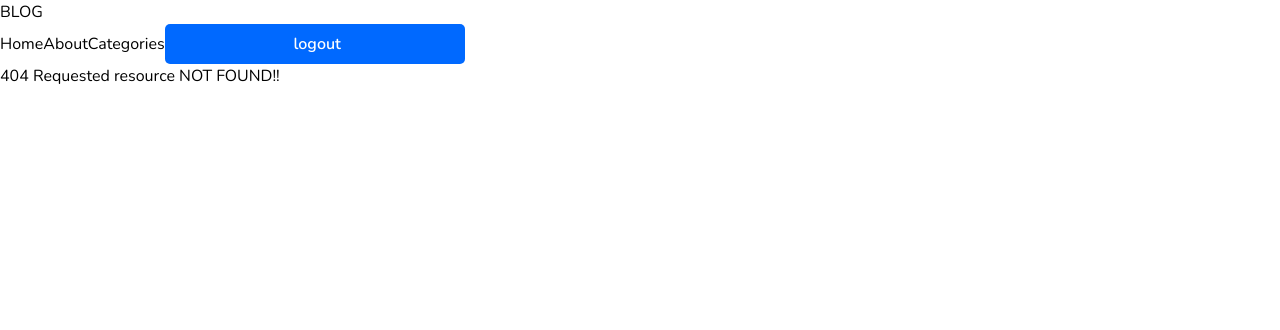
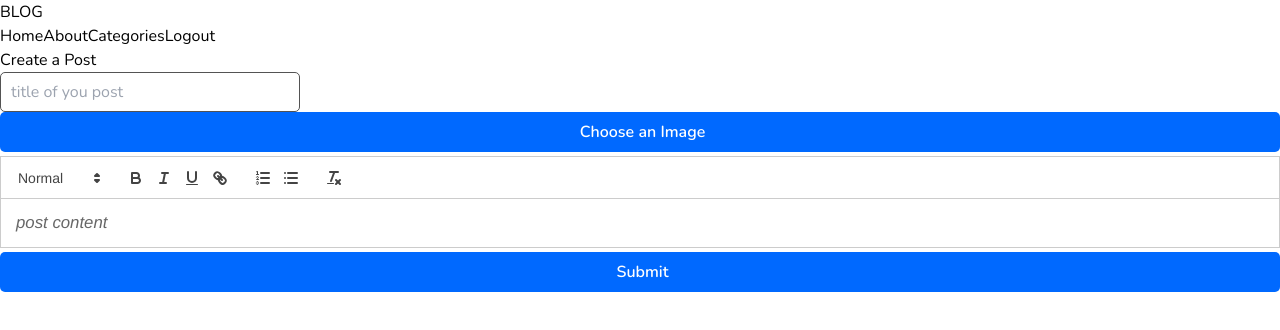
Before and after one commit to sauravkhanal/blog, a React (Vite) app in the folder Frontend/: page /create-post in a window 1280 px wide. Before the commit this address had no page. Shown: the top 330 px of the page. Built offline with nearby package versions, Linux system fonts and the light colour scheme; sample sign-in values are in the browser's storage.

Commit message:
add create post page

```diff
--- a/Frontend/package.json
+++ b/Frontend/package.json
@@ -12,6 +12,7 @@
   "dependencies": {
     "react": "^18.2.0",
     "react-dom": "^18.2.0",
+    "react-quill": "^2.0.0",
     "react-router-dom": "^6.22.0"
   },
   "devDependencies": {
--- a/Frontend/src/App.jsx
+++ b/Frontend/src/App.jsx
@@ -9,6 +9,7 @@ import Login from "./pages/Login"
 import { AuthProvider } from "./contexts/AuthContext"
 import PrivateRoute from "./components/PrivateRoute"
 import Dashboard from "./pages/Dashboard"
+import CreatePost from "./pages/CreatePost"
 
 export default function App() {
 	return (
@@ -25,6 +26,7 @@ export default function App() {
 							<Route path="login" element={<Login />} />
 							<Route element={<PrivateRoute/>}>
 								<Route path="/dashboard" element={<Dashboard/>}/>
+								<Route path="/create-post" element={<CreatePost/>}/>
 							</Route>
 							<Route path="/*" element={<NotFound />} />
 						</Routes>
--- a/Frontend/src/components/Header.jsx
+++ b/Frontend/src/components/Header.jsx
@@ -11,9 +11,10 @@ function Header() {
 				<NavLink to="/" className="px-2 py-1 rounded-none navbar-hover-effect ">Home</NavLink>
 				<NavLink to="/about" className="px-2 py-1 rounded-none navbar-hover-effect ">About</NavLink>
 				<NavLink to="/categories" className="px-2 py-1 rounded-none navbar-hover-effect ">Categories</NavLink>
-				{/* <NavLink to="/register" className="px-2 py-1 rounded-none navbar-hover-effect ">Register</NavLink> */}
-				{isLoggedIn() &&
-					<button to="/login" className="btn" onClick={logout}>logout</button>
+				{isLoggedIn() ?
+					<button className="navbar-hover-effect" onClick={logout}>Logout</button>
+					:
+					<NavLink to="/login" className="px-2 py-1 rounded-none navbar-hover-effect ">Login</NavLink>
 				}
 			</nav>
 		</nav>
--- a/Frontend/src/index.css
+++ b/Frontend/src/index.css
@@ -47,7 +47,7 @@
   color: "white";
 }
 
-.input-group input, .btn {
+.input-group input, inp, .btn {
   min-width: 300px;
   border-radius: 5px;
   padding: 5px;
@@ -70,11 +70,18 @@
   border:none;
   color: white;
   font-weight: 600;
+  display: flex;
+  justify-content: center;
+  align-items: center;
 }
 .btn:active {
   background-color: rgba(00,69,255,0.8);
 }
 
 * {
-  overflow: hidden
+  /* overflow: hidden */
 }
+
+.ql-editor {
+  font-size: 1.05rem;
+}
--- /dev/null
+++ b/Frontend/src/pages/CreatePost.jsx
@@ -0,0 +1,24 @@
+import React from 'react'
+import ReactQuill from 'react-quill';
+import 'react-quill/dist/quill.snow.css';
+
+
+
+export default function CreatePost() {
+    return (
+        <div className='p-3 mx-auto min-h-screen w-full flex flex-col items-center text-white'>
+            <h1 className='text-center text-2xl mb-5'>Create a Post</h1>
+
+            <form className='flex flex-col *:mb-5 justify-center items-center  w-full max-w-3xl p:50 input-group' >
+                <div className='flex flex-grow-1 w-full justify-between gap-5'>
+                    <input type='text' name="title" id="imagePicker" placeholder={"title of you post"} required className='w-full flex-grow' />
+                    <label htmlFor="coverImage" className='btn max-w-20'>Choose an Image</label>
+                </div>
+                <input type='file' accept='image/*' title='coverImage' id='coverImage' placeholder='choose an image' hidden />
+                <ReactQuill theme='snow' placeholder='post content' className='h-96 pb-12 w-full' required />
+                <button className='btn max-w-10'>Submit</button>
+            </form>
+
+        </div>
+    )
+}
```
Also changed, not shown: 1 other file (tests, documents, lock files or other folders).
